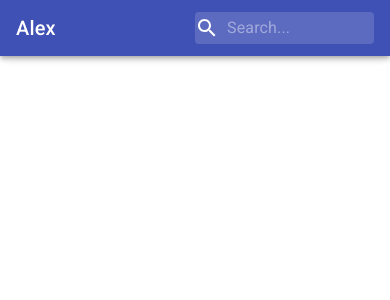
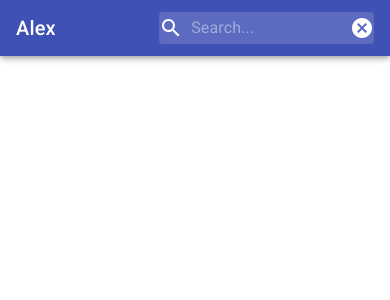
Before and after one commit to Bek85/react_mui, a React (Vite) app: page / in a window 390 px wide. Both pictures are taken after a click on the icon 226 px from the left and 28 px from the top of the page. Shown: the top 300 px of the page. Built offline with nearby package versions, Linux system fonts and the light colour scheme.

Commit message:
add Cancel icon in SearchBar at in small breakpoints

```diff
--- a/package.json
+++ b/package.json
@@ -4,7 +4,7 @@
   "description": "",
   "main": "index.js",
   "scripts": {
-    "dev": "parcel src/index.html",
+    "dev": "parcel serve src/index.html --open firefox",
     "format": "prettier --write \"src/**/*.{js,jsx}\"",
     "lint": "eslint \"src/**/*.{js,jsx}\" --quiet"
   },
@@ -27,7 +27,5 @@
     "parcel": "^2.0.1",
     "prettier": "^2.5.0"
   },
-  "browserslist": [
-    "last 2 Chrome versions"
-  ]
+  "browserslist": "> 0.5%, last 2 versions, not dead"
 }
--- a/src/components/Navbar.jsx
+++ b/src/components/Navbar.jsx
@@ -10,6 +10,7 @@ import {
   Typography,
 } from "@material-ui/core";
 import {
+  Cancel,
   MailOutlined,
   NotificationsOutlined,
   Search,
@@ -29,8 +30,9 @@ const useStyles = makeStyles((theme) => ({
     },
     borderRadius: theme.shape.borderRadius,
     width: "50%",
-    [theme.breakpoints.down("sm")]: {
+    [theme.breakpoints.down("xs")]: {
       display: (props) => (props.open ? "flex" : "none"),
+      width: "60%",
     },
   },
   searchButton: {
@@ -51,6 +53,11 @@ const useStyles = makeStyles((theme) => ({
     },
     [theme.breakpoints.down("sm")]: {
       display: (props) => (props.open ? "none" : "flex"),
+    },
+  },
+  cancelIcon: {
+    [theme.breakpoints.up("sm")]: {
+      display: "none",
     },
   },
   logoLg: {
@@ -83,11 +90,15 @@ const Navbar = () => {
         <div className={classes.search}>
           <Search />
           <InputBase placeholder="Search..." className={classes.input} />
+          <Cancel
+            className={classes.cancelIcon}
+            onClick={() => setOpen(false)}
+          />
         </div>
         <div className={classes.icons}>
           <Search
             className={classes.searchButton}
-            onClick={() => setOpen(!open)}
+            onClick={() => setOpen(true)}
           />
           <Badge badgeContent={4} color="secondary">
             <MailOutlined />
```
